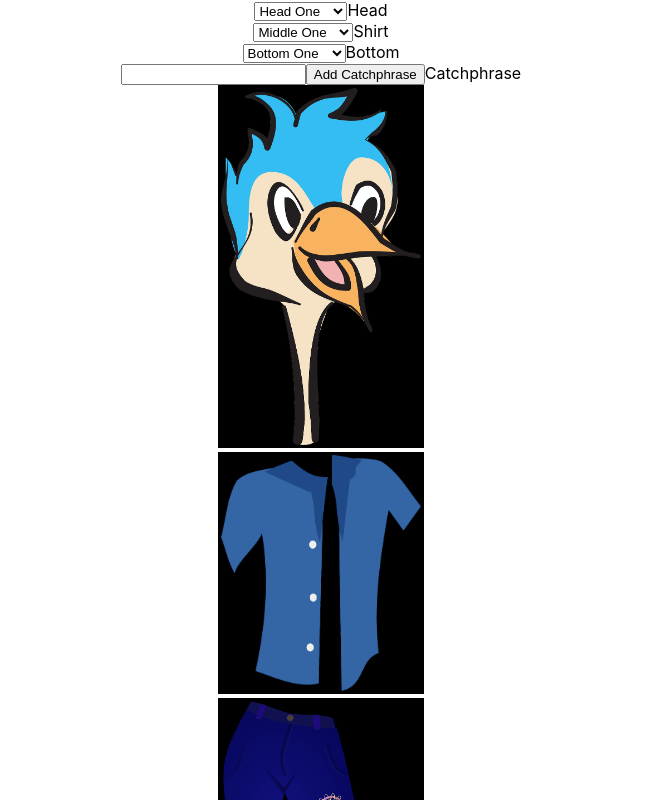
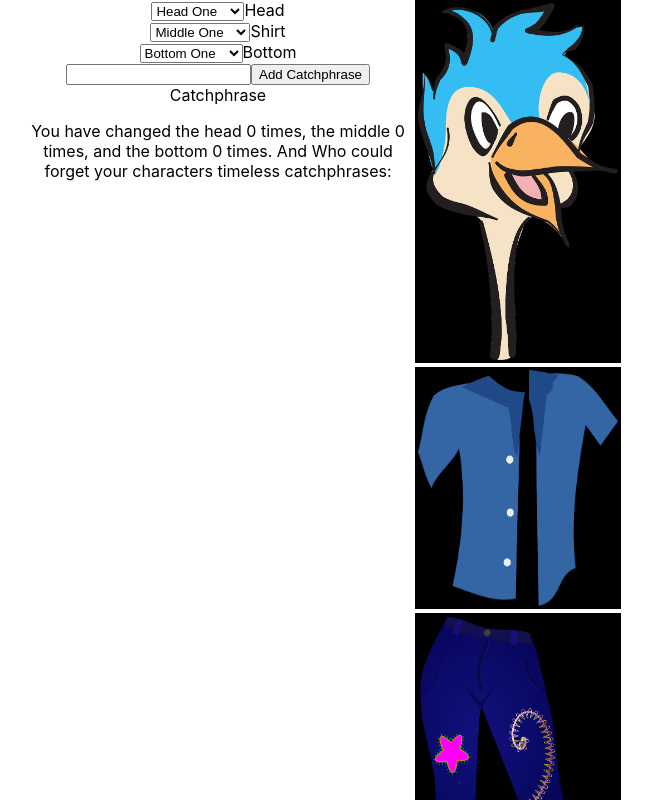
Before and after one commit to Thomas-Jenkins/from_scratch_deliverable_character_designer, a React (Create React App) app: page / in a window 1280 px wide. Shown: the top 800 px of the page, without its empty margins (319-971 px from the left). Built offline with nearby package versions, Linux system fonts and the light colour scheme.

Commit message:
css fixes still WIP

```diff
--- a/src/App.css
+++ b/src/App.css
@@ -1,5 +1,7 @@
 .App {
+  display: grid;
   text-align: center;
+  justify-content: center;
 }
 
 .App-logo {
--- a/src/components/Controls/Controls.js
+++ b/src/components/Controls/Controls.js
@@ -1,14 +1,35 @@
 import React from 'react';
+import Stats from '../Stats/Stats';
 
-export default function Controls({ headImg, setHeadImg, middleImg, setMiddleImg, bottomImg, setBottomImg, handleHeadIncrement, handleMiddleIncrement, handleBottomIncrement, addCatchphrase, currentCatchphrase, setCurrentCatchphrase }) {
+export default function Controls({
+  headImg,
+  setHeadImg,
+  middleImg,
+
+  setMiddleImg,
+  bottomImg,
+  setBottomImg,
+
+  handleHeadIncrement,
+  handleMiddleIncrement,
+  handleBottomIncrement,
+
+  addCatchphrase,
+  currentCatchphrase,
+  setCurrentCatchphrase,
+
+  headChange,
+  middleChange,
+  bottomChange,
+  catchphrase
+}) {
 
   const handleAddCatchphrase = () => {
-
     addCatchphrase((prevCatchphrases) => [currentCatchphrase, ...prevCatchphrases]);
-    // console.log(catchphrase);
   };
 
   return (
+    <>
       <div className="controls">
         <div className="top-input">
           <select name="top" value={ headImg } onChange={(e) => { setHeadImg(e.target.value); handleHeadIncrement(); }}>
@@ -38,11 +59,12 @@ export default function Controls({ headImg, setHeadImg, middleImg, setMiddleImg,
           <input name="catchphrase" value={currentCatchphrase} onChange={(e) => {
             setCurrentCatchphrase(e.target.value);
           }} >
-
           </input>
           <button name="catchphrase-button" onClick={handleAddCatchphrase}>Add Catchphrase</button>
           <label>Catchphrase</label>
         </div>
+        <Stats headChange={headChange} middleChange={middleChange} bottomChange={bottomChange} catchphrase={catchphrase} />
       </div>
+    </>
   );
 }
--- /dev/null
+++ b/src/components/Main/Main.css
@@ -0,0 +1,7 @@
+main {
+    width: 600px;
+    justify-items: center;
+    display: grid;
+
+    grid-template-columns: 2fr 1fr;
+}
--- a/src/components/Main/Main.js
+++ b/src/components/Main/Main.js
@@ -3,7 +3,8 @@ import { useState } from 'react';
 
 import Controls from '../Controls/Controls';
 import Display from '../Display/Display';
-import Stats from '../Stats/Stats';
+
+import './Main.css';
 
 export default function Main() {
   const [headImg, setHeadImg] = useState('bird-head');
@@ -28,9 +29,9 @@ export default function Main() {
   return (
     <main>
       <>
-        <Controls headImg={headImg} setHeadImg={setHeadImg} middleImg={middleImg} setMiddleImg={setMiddleImg} bottomImg={bottomImg} setBottomImg={setBottomImg} headChange={headChange} handleHeadIncrement={handleHeadIncrement} middleChange={middleChange} handleMiddleIncrement={handleMiddleIncrement} handleBottomIncrement={handleBottomIncrement} catchphrase={catchphrase} addCatchphrase={addCatchphrase} currentCatchphrase={currentCatchphrase} setCurrentCatchphrase={setCurrentCatchphrase} />
+        <Controls headImg={headImg} setHeadImg={setHeadImg} middleImg={middleImg} setMiddleImg={setMiddleImg} bottomImg={bottomImg} setBottomImg={setBottomImg} headChange={headChange} handleHeadIncrement={handleHeadIncrement} middleChange={middleChange} bottomChange={bottomChange} handleMiddleIncrement={handleMiddleIncrement} handleBottomIncrement={handleBottomIncrement} catchphrase={catchphrase} addCatchphrase={addCatchphrase} currentCatchphrase={currentCatchphrase} setCurrentCatchphrase={setCurrentCatchphrase} />
         <Display headImg={headImg} middleImg={middleImg} bottomImg={bottomImg} />
-        <Stats headChange={headChange} middleChange={middleChange} bottomChange={bottomChange} catchphrase={catchphrase} />
+
       </>
     </main>
 
--- a/src/components/Stats/Stats.js
+++ b/src/components/Stats/Stats.js
@@ -3,7 +3,7 @@ import React from 'react';
 export default function Stats({ headChange, middleChange, bottomChange, catchphrase }) {
   return (
     <div className="stats-dis">
-      <p name="statsDisplay">You have changed the head <span>{`${headChange}`}</span> times, the middle <span>{`${middleChange}`}</span> times, and the bottom <span>{`${bottomChange}`}</span> times. And Who could forget your characters timeless catchphrases: {catchphrase.map((item) => (<span key={item}>{item}</span>))}</p>
+      <p name="statsDisplay">You have changed the head <span>{`${headChange}`}</span> times, the middle <span>{`${middleChange}`}</span> times, and the bottom <span>{`${bottomChange}`}</span> times. And Who could forget your characters timeless catchphrases: {catchphrase.map((item) => (<li key={item}>{item}</li>))}</p>
     </div>
   );
 }
```
Lines whose indentation alone changed are shown as unchanged.
